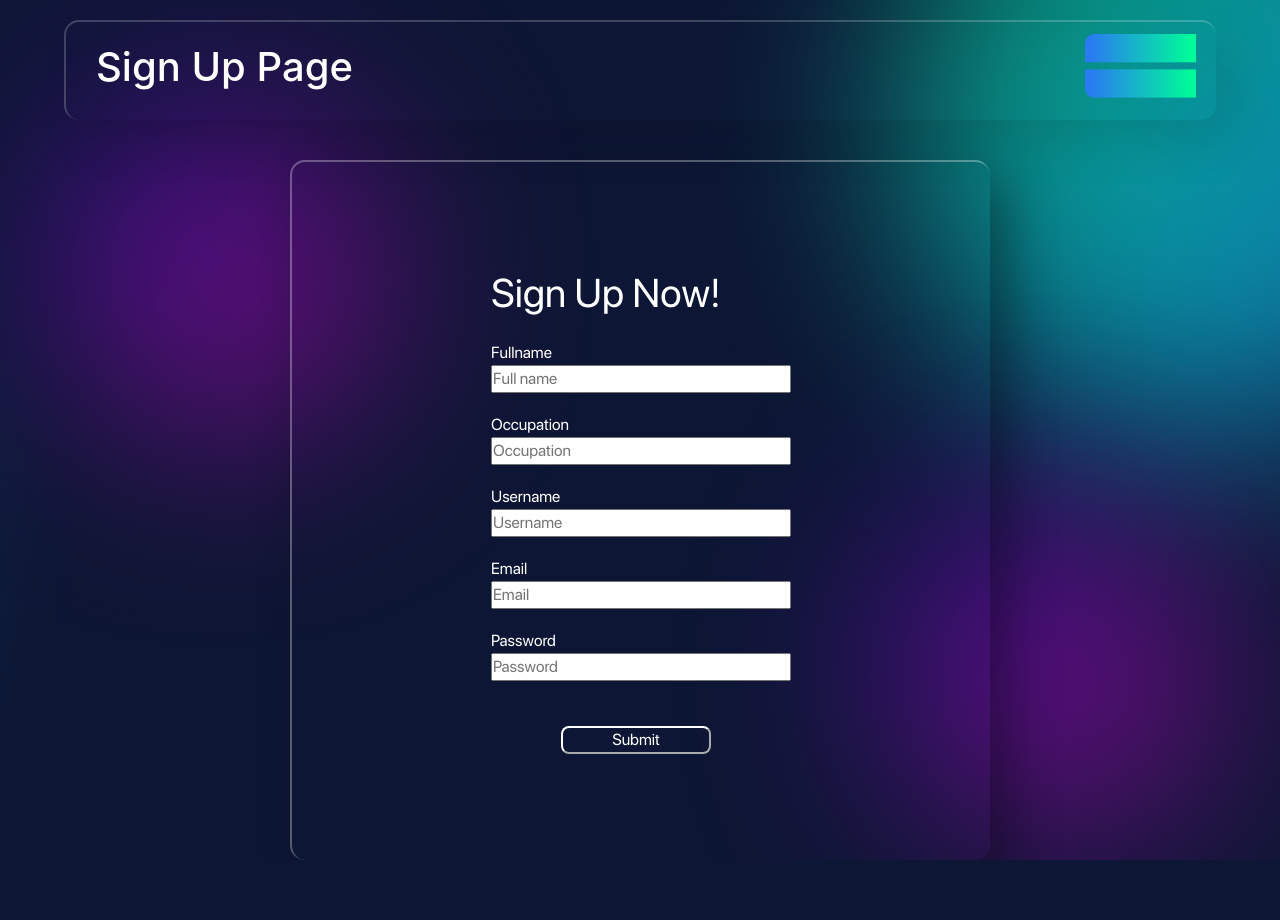
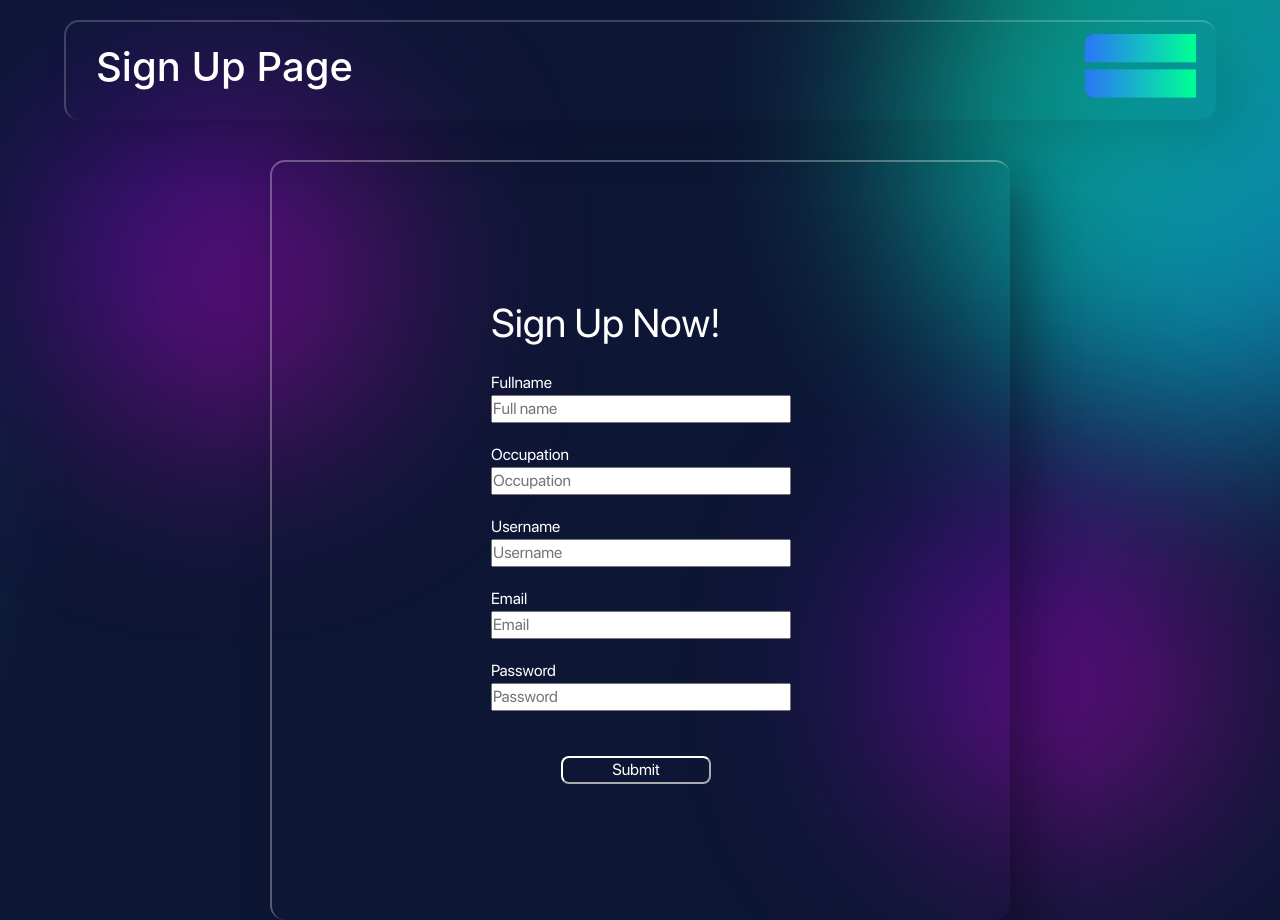
Before and after one commit to exequielarroyo/crithm-frontend, a React (Create React App) app: page /signup in a window 1280 px wide. Shown: the top 920 px of the page. Before the commit the page ends 860 px from the top, so only its background shows below. Built offline with nearby package versions, Linux system fonts and the light colour scheme.

Commit message:
Last resizing

```diff
--- a/src/pages/SignUp.css
+++ b/src/pages/SignUp.css
@@ -8,8 +8,8 @@
     box-shadow: 20px 20px 50px rgba(0, 0, 0, 0.3);
     border-top: 2px solid  rgba(255, 255, 255, 0.3);
     border-left: 2px solid rgba(255, 255, 255, 0.3);
-    height: 700px;
-    width: 700px;
+    height: 760px;
+    width: 740px;
 }
 
 .pre {
```
